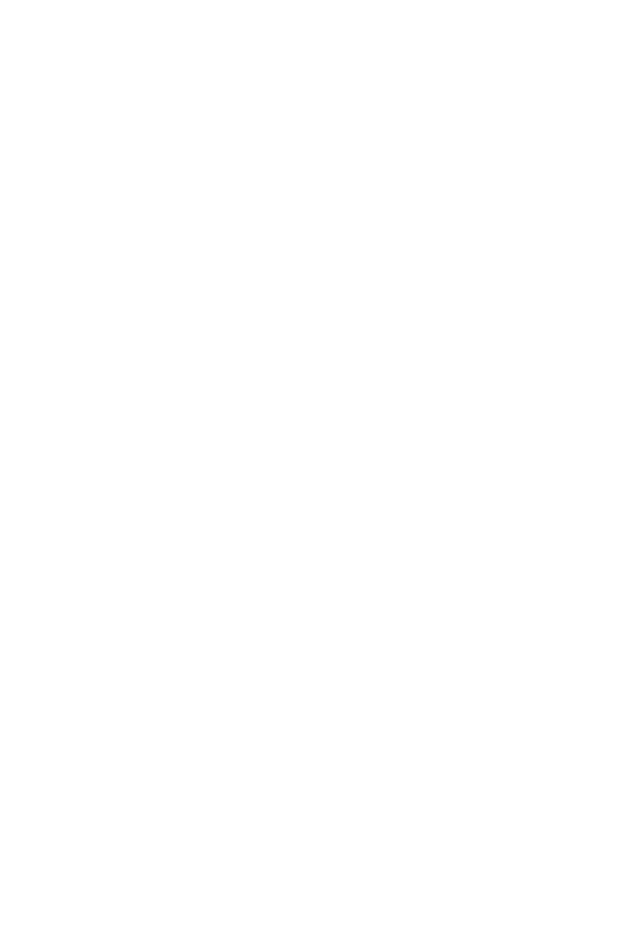
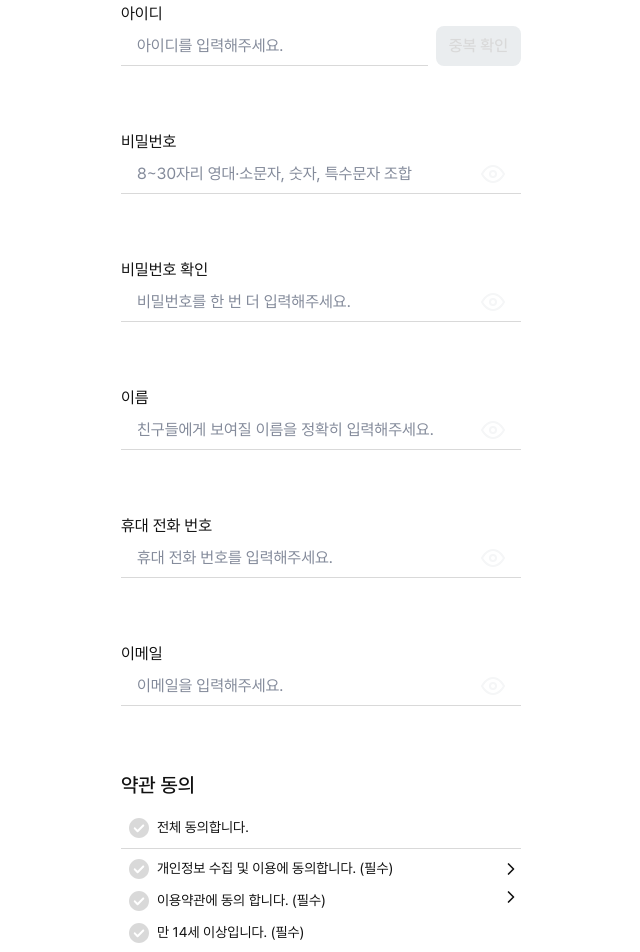
Before and after one commit to yonseeee/doldol-client, a Next.js app in the folder apps/client/: page /auth/register in a window 1280 px wide. Shown: the part 260-1212 px from the top of the page, without its empty margins (319-959 px from the left). Before the commit the page ends 800 px from the top, so only its background shows below. Built offline with nearby package versions, Linux system fonts and the light colour scheme.

Commit message:
feat(register): add register ui logic

```diff
--- a/apps/client/src/app/auth/login/id/page.tsx
+++ b/apps/client/src/app/auth/login/id/page.tsx
@@ -33,6 +33,7 @@ const LoginIdPage: React.FC = () => {
             required: ERROR_MESSAGES.usernameRequired,
           })}
         />
+        <Typography variant="b16">비밀번호</Typography>
         <PasswordField
           placeholder="비밀번호를 입력해주세요."
           error={errors.password ? true : false}
--- a/apps/client/src/app/auth/register/page.tsx
+++ b/apps/client/src/app/auth/register/page.tsx
@@ -1,12 +1,204 @@
-const RegisterPage = () => {
+'use client';
+
+import { RegisterForm } from '@/interface/auth/register.interface';
+import { ArrowSLineRight } from '@icons/ArrowSLineRight';
+import {
+  EMAIL_REGEX,
+  PASSWORD_REGEX,
+  PHONE_REGEX,
+} from '@libs/constants/regex';
+import { ERROR_MESSAGES } from '@libs/utils/message';
+import {
+  Button,
+  Checkbox,
+  PasswordField,
+  TextField,
+  Typography,
+} from '@ui/components';
+import { Icon } from '@ui/components/Icon';
+import Link from 'next/link';
+import React from 'react';
+import { useForm } from 'react-hook-form';
+
+const LoginIdPage: React.FC = () => {
+  const {
+    register,
+    handleSubmit,
+    watch,
+    formState: { errors },
+  } = useForm<RegisterForm>();
+
   return (
-    <div className="flex h-full w-full items-center justify-center">
-      <div className="w-96">
-        <h1 className="mb-4 text-2xl font-bold">Register</h1>
-        <p className="mb-6 text-gray-600">Create a new account to get started.</p>
-        {/* Registration form will go here */}
-      </div>
+    <div>
+      <Typography variant="h24" className="mt-10">
+        돌돌에 가입하고
+        <br />
+        진심을 전해볼까요?
+      </Typography>
+      <form onSubmit={handleSubmit((data) => console.log(data))}>
+        <Typography variant="b20-medium" className="mt-10">
+          계정 정보
+        </Typography>
+        <Typography variant="b16" className="mt-4">
+          아이디
+        </Typography>
+        <div className="flex gap-2 items-start">
+          <TextField
+            placeholder="아이디를 입력해주세요."
+            error={errors.id ? true : false}
+            errorMessage={errors.id?.message}
+            gutterBottom
+            {...register('id', {
+              required: ERROR_MESSAGES.usernameRequired,
+            })}
+          />
+          <Button
+            className="shrink-0"
+            variant={'primary'}
+            size={'medium'}
+            disabled={!watch('id')}
+            type="button"
+            // TODO: API 연동 후 중복 확인 로직 추가
+            onClick={() => console.log('중복 확인')}
+          >
+            중복 확인
+          </Button>
+        </div>
+
+        <Typography variant="b16" className="mt-10">
+          비밀번호
+        </Typography>
+        <PasswordField
+          placeholder="8~30자리 영대·소문자, 숫자, 특수문자 조합"
+          error={errors.password ? true : false}
+          errorMessage={errors.password?.message}
+          gutterBottom
+          {...register('password', {
+            required: ERROR_MESSAGES.passwordRequired,
+            validate: (value) => {
+              if (!PASSWORD_REGEX.test(value)) {
+                return ERROR_MESSAGES.passwordInvalid;
+              }
+            },
+          })}
+        />
+
+        <Typography variant="b16" className="mt-10">
+          비밀번호 확인
+        </Typography>
+        <PasswordField
+          placeholder="비밀번호를 한 번 더 입력해주세요."
+          error={errors.passwordConfirm ? true : false}
+          errorMessage={errors.passwordConfirm?.message}
+          gutterBottom
+          {...register('passwordConfirm', {
+            required: ERROR_MESSAGES.passwordRequired,
+            validate: (value) => {
+              if (watch('password') !== value) {
+                return ERROR_MESSAGES.passwordConfirmInvalid;
+              }
+            },
+          })}
+        />
+
+        <Typography variant="b16" className="mt-10">
+          이름
+        </Typography>
+        <PasswordField
+          placeholder="친구들에게 보여질 이름을 정확히 입력해주세요."
+          error={errors.name ? true : false}
+          errorMessage={errors.name?.message}
+          gutterBottom
+          {...register('passwordConfirm', {
+            required: ERROR_MESSAGES.usernameRequired,
+            // validate: (value) => {
+            //   if (watch('password') !== value) {
+            //     return ERROR_MESSAGES.user;
+            //   }
+            // },
+          })}
+        />
+
+        <Typography variant="b16" className="mt-10">
+          휴대 전화 번호
+        </Typography>
+        <PasswordField
+          placeholder="휴대 전화 번호를 입력해주세요."
+          error={errors.phone ? true : false}
+          errorMessage={errors.phone?.message}
+          gutterBottom
+          {...register('phone', {
+            required: ERROR_MESSAGES.phoneNumberRequired,
+            validate: (value) => {
+              if (!PHONE_REGEX.test(value)) {
+                return ERROR_MESSAGES.phoneNumberInvalid;
+              }
+            },
+          })}
+        />
+
+        <Typography variant="b16" className="mt-10">
+          이메일
+        </Typography>
+        <PasswordField
+          placeholder="이메일을 입력해주세요."
+          error={errors.email ? true : false}
+          errorMessage={errors.email?.message}
+          gutterBottom
+          {...register('email', {
+            required: ERROR_MESSAGES.emailRequired,
+            validate: (value) => {
+              if (!EMAIL_REGEX.test(value)) {
+                return ERROR_MESSAGES.emailInvalid;
+              }
+            },
+          })}
+        />
+
+        {/* TODO: 약관동의 관련 로직 추가 */}
+        <Typography variant="b20-medium" className="mt-10 mb-4">
+          약관 동의
+        </Typography>
+        <Checkbox name={''} label="전체 동의합니다." />
+        <div className="my-2 border-b border-gray-3" />
+        <div className="flex justify-between items-center">
+          <Checkbox
+            name={''}
+            label="개인정보 수집 및 이용에 동의합니다. (필수)"
+          />
+          <Link href={'naver.com'} target="_blank" className="ml-auto">
+            <Icon icon={ArrowSLineRight} size={20} />
+          </Link>
+        </div>
+
+        <div className="flex justify-between items-center">
+          <Checkbox
+            name={''}
+            label="이용약관에 동의 합니다. (필수)"
+            classes={{ root: 'mt-2' }}
+          />
+          <Link href={'naver.com'} target="_blank" className="ml-auto">
+            <Icon icon={ArrowSLineRight} size={20} />
+          </Link>
+        </div>
+
+        <Checkbox
+          name={''}
+          label="만 14세 이상입니다. (필수)"
+          classes={{ root: 'mt-2' }}
+        />
+        <Button
+          variant={'secondary'}
+          size={'large'}
+          type="submit"
+          className="mt-10"
+          wide
+        >
+          다음
+        </Button>
+      </form>
     </div>
   );
 };
-export default RegisterPage;
+
+export default LoginIdPage;
--- a/packages/libs/src/utils/message.ts
+++ b/packages/libs/src/utils/message.ts
@@ -5,6 +5,7 @@ export const ERROR_MESSAGES = {
 
   /** 회원가입 */
   emailInvalid: '이메일 형식이 올바르지 않습니다.',
+  emailRequired: '이메일을 입력해주세요.',
   duplicateEmail: '이미 존재하는 회원입니다.',
   passwordInvalid: '비밀번호는 8~16자의 영문, 숫자, 특수문자를 포함해야 합니다.',
   passwordConfirmInvalid: '비밀번호가 일치하지 않습니다.',
@@ -25,55 +26,6 @@ export const ERROR_MESSAGES = {
   unauthorized: '로그인이 필요합니다.',
   forbidden: '접근 권한이 없습니다.',
   musicianForbidden: '뮤지션 회원만 이용 가능합니다.',
-
-  /** 아티스트 등록 */
-  artistNameRequired: '활동명은 필수 항목입니다.',
-  artistNameLength: '활동명은 1자 이상 20자 이하로 입력해주세요.',
-  workUrlRequired: '최소 한 개 이상의 작업물 URL은 필수 항목입니다.',
-  workUrlLength: '작업물 URL은 최대 5개까지 추가 가능합니다.',
-
-  /** 계좌번호 등록 관련 */
-  bankNameRequired: '은행명은 필수로 선택해야합니다.',
-  bankAccountRequired: '계좌번호는 필수로 입력해야합니다.',
-  bankAccountInvalid: '계좌번호는 -를 포함한 숫자만 입력 가능합니다.',
-  bankAccountOwnerNameRequired: '예금주는 필수로 입력해야합니다.',
-
-  /** 인증정보 입력 관련 */
-  personalNameRequired: '이름은 필수로 입력해야합니다.',
-  registrationNumberRequired: '주민등록번호는 필수로 입력해야합니다.',
-  registrationNumberInvalid: '주민등록번호 양식이 올바르지 않습니다.',
-  businessNameRequired: '상호명은 필수로 입력해야합니다.',
-  ownerNameRequired: '대표자 이름은 필수로 입력해야합니다.',
-  businessNumberRequired: '사업자등록번호는 필수로 입력해야합니다.',
-  businessNumberInvalid: '000-00-00000 양식으로 입력해야합니다.',
-
-  /** 판매글 등록 관련 */
-  titleRequired: '제목은 필수 항목입니다.',
-  titleLength: '제목은 1자 이상 32자 이하로 입력해주세요.',
-  priceRequired: '가격은 필수 항목입니다.',
-  priceInvalid: '가격은 숫자만 입력 가능합니다.',
-  priceMin: '가격은 100원 이상으로 입력해주세요.',
-  priceUnitError: '가격은 100원 단위로 입력해주세요.',
-  moodRequired: '분위기는 필수 항목입니다.',
-  genreRequired: '장르는 필수 항목입니다.',
-  exclusiveRequired: '판매 유형은 필수 항목입니다.',
-  updateRequired: '수정 횟수는 필수 항목입니다.',
-  updateInvalid: '수정 횟수는 숫자만 입력 가능합니다.',
-  updateMin: '수정 횟수는 최소 0회 이상으로 입력해주세요.',
-  periodRequired: '작업 기간은 필수 항목입니다.',
-  periodInvalid: '작업 기간은 숫자만 입력 가능합니다.',
-  periodMin: '작업 기간은 최소 1일 이상으로 입력해주세요.',
-  draftRequired: '시안 개수는 필수 항목입니다.',
-  draftInvalid: '시안 개수는 숫자만 입력 가능합니다.',
-  draftMin: '시안 개수는 최소 1개 이상으로 입력해주세요.',
-  providedFilesRequired: '제공 파일은 필수 항목입니다.',
-  workFieldRequired: '작업 분야는 필수 항목입니다.',
-  descriptionRequired: '서비스 설명은 필수 항목입니다.',
-  studioNameRequired: '스튜디오 이름은 필수 항목입니다.',
-  studioNameLength: '스튜디오 이름은 1자 이상 32자 이하로 입력해주세요.',
-  reservationLinkRequired: '예약 링크는 필수 항목입니다.',
-  regionRequired: '지역 설정은 필수 항목입니다.',
-  engineerSupportRequired: '엔지니어 지원 여부는 필수 항목입니다.',
 };
 
 export const HELPER_MESSAGES = {
--- a/packages/ui/src/components/Pagination/index.tsx
+++ b/packages/ui/src/components/Pagination/index.tsx
@@ -1,3 +1,5 @@
+'use client';
+
 import React from 'react';
 import dynamic from 'next/dynamic';
 import styles from './pagination.module.scss';
```
Also changed, not shown: apps/client/src/interface/auth/register.interface.ts (added, +11 -0 lines).
